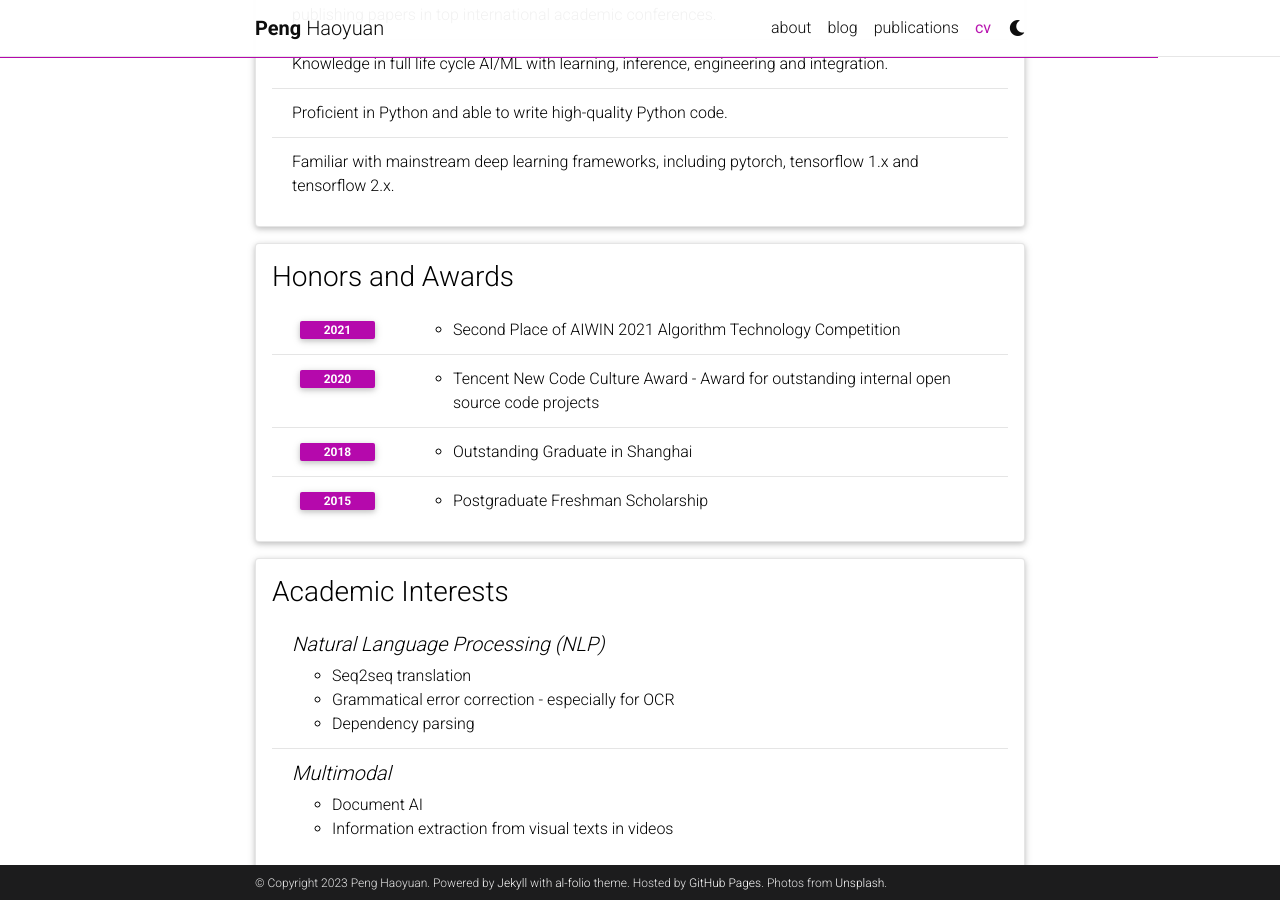
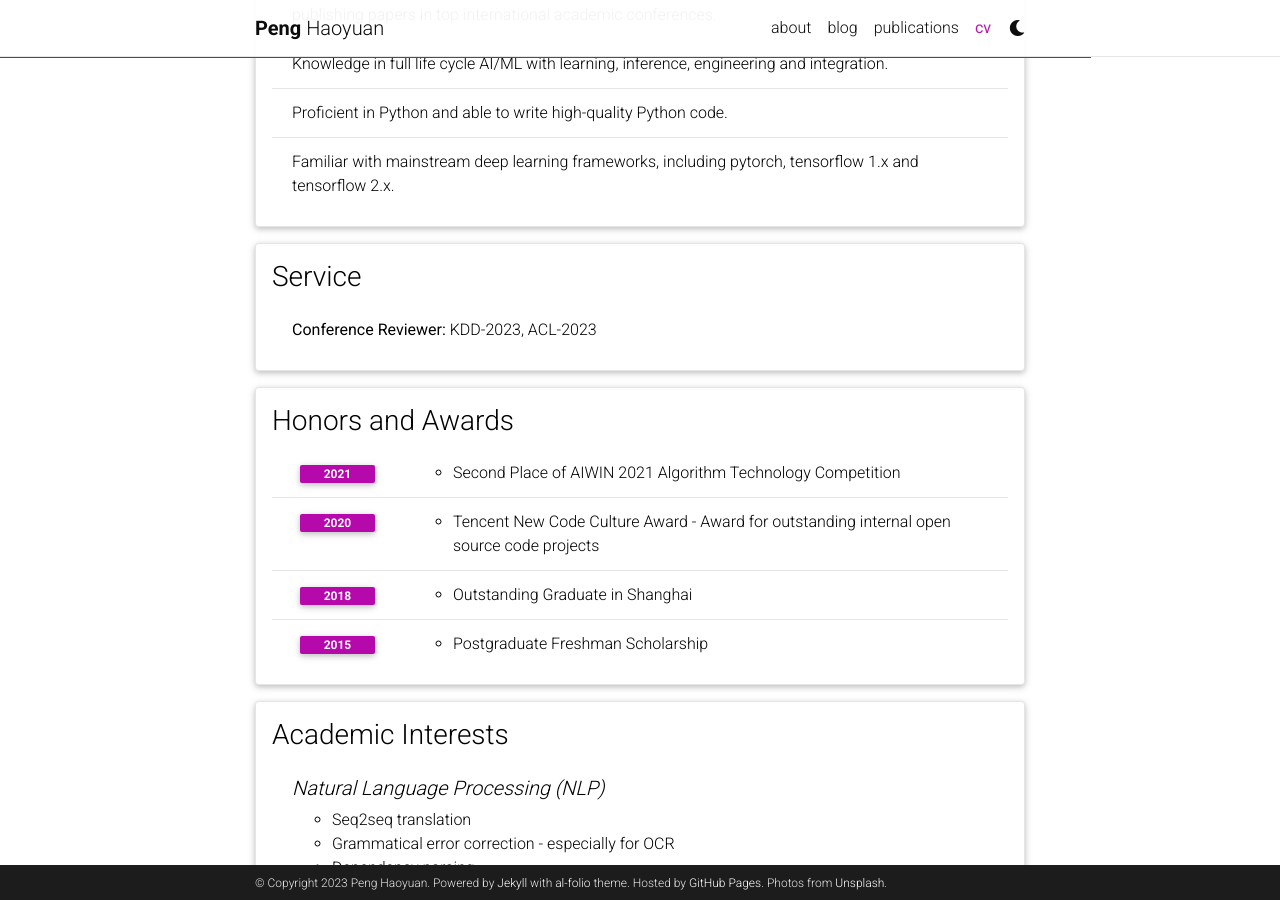
Before and after one commit to HaoyuanPeng/haoyuanpeng.github.io, a Jekyll site: the page built from _pages/cv.md, in a window 1280 px wide and 900 px high, scrolled down 2108 px. Built offline with Jekyll 4.4.1, drawn with Linux system fonts in a browser that asks for light colours; comment, search, counter and statistics services are not loaded; a style sheet for code colours, icons or effects is not loaded.

Commit message:
update `services` in cv

```diff
--- a/_data/cv.yml
+++ b/_data/cv.yml
@@ -62,6 +62,11 @@
     - Proficient in Python and able to write high-quality Python code.
     - Familiar with mainstream deep learning frameworks, including pytorch, tensorflow 1.x and tensorflow 2.x.
 
+- title: Service
+  type: list
+  contents:
+    - <b>Conference Reviewer:</b> KDD-2023, ACL-2023
+
 - title: Honors and Awards
   type: time_table
   contents:
@@ -94,4 +99,4 @@
 - title: Other Interests
   type: list
   contents:
-    - <u>Hobbies:</u> Mountain climbing, scuba diving, Chinese chess
+    - <b>Hobbies:</b> Mountain climbing, scuba diving, Chinese chess
```
Also changed, not shown: 2 other files.
